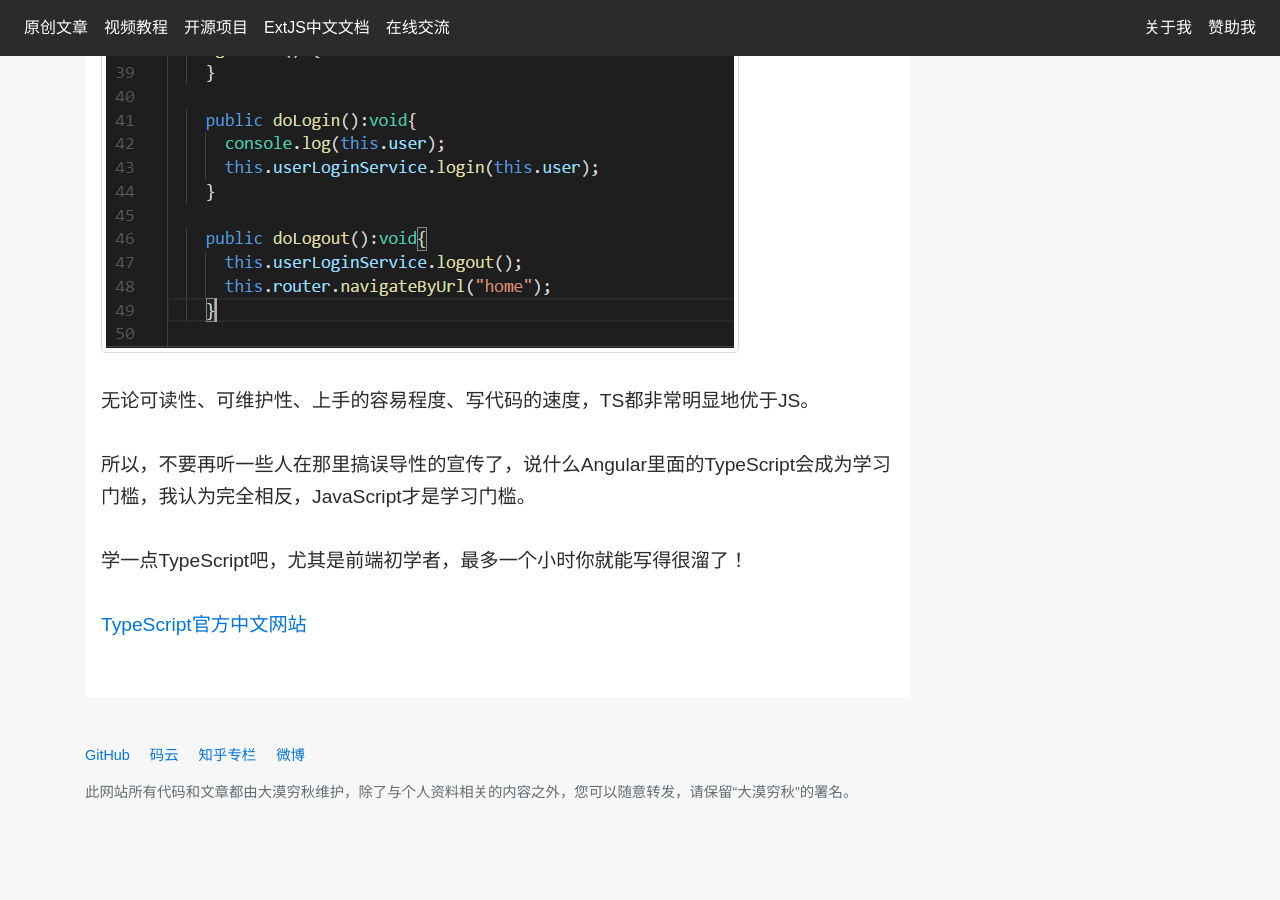
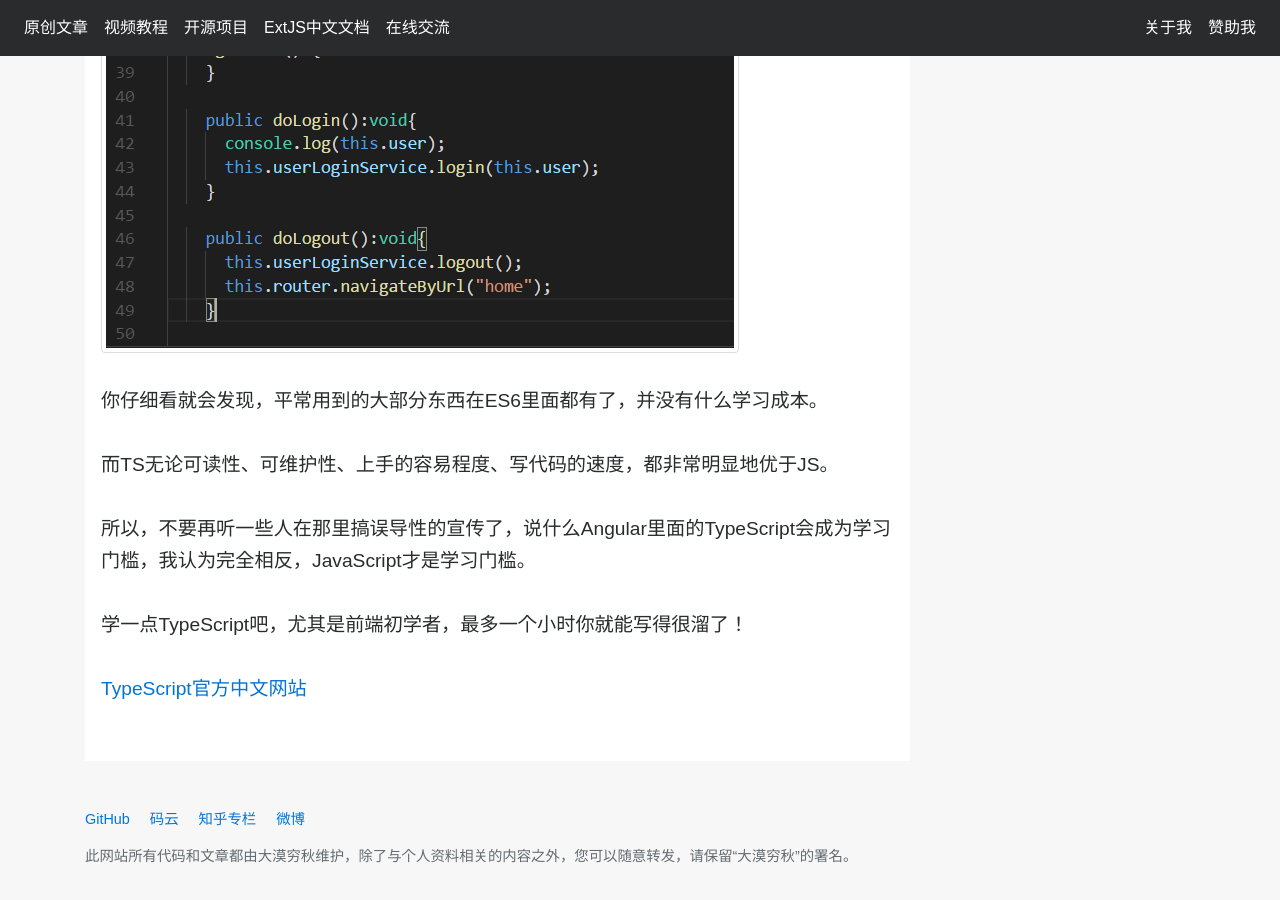
Before and after one commit to dukuiran/damoqiongqiu.github.io, a Jekyll site: the page built from _posts/2017-08-07-js-ts.markdown, in a window 1280 px wide and 900 px high, scrolled down 2405 px. Built offline with Jekyll 4.4.1, drawn with Linux system fonts in a browser that asks for light colours; nearby versions of some CDN libraries; comment, search, counter and statistics services are not loaded; before the commit the page ends 3241 px from its top, so only the background shows below that.

Commit message:
更新内容

```diff
--- a/_posts/2017-08-07-js-ts.markdown
+++ b/_posts/2017-08-07-js-ts.markdown
@@ -32,7 +32,9 @@ ES6版本不算哦，我要你写ES5版本的。
 
 <img src="{{ "/assets/img/2017-08-07/ts-example.png" | relative_url }}" alt="TypeScript代码案例" max-width="100%" class="img-thumbnail rounded"/>
 
-无论可读性、可维护性、上手的容易程度、写代码的速度，TS都非常明显地优于JS。
+你仔细看就会发现，平常用到的大部分东西在ES6里面都有了，并没有什么学习成本。
+
+而TS无论可读性、可维护性、上手的容易程度、写代码的速度，都非常明显地优于JS。
 
 所以，不要再听一些人在那里搞误导性的宣传了，说什么Angular里面的TypeScript会成为学习门槛，我认为完全相反，JavaScript才是学习门槛。
 
```
